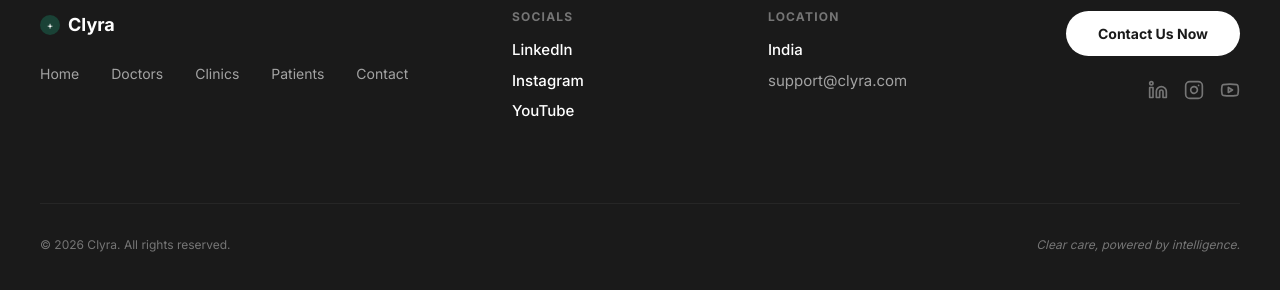
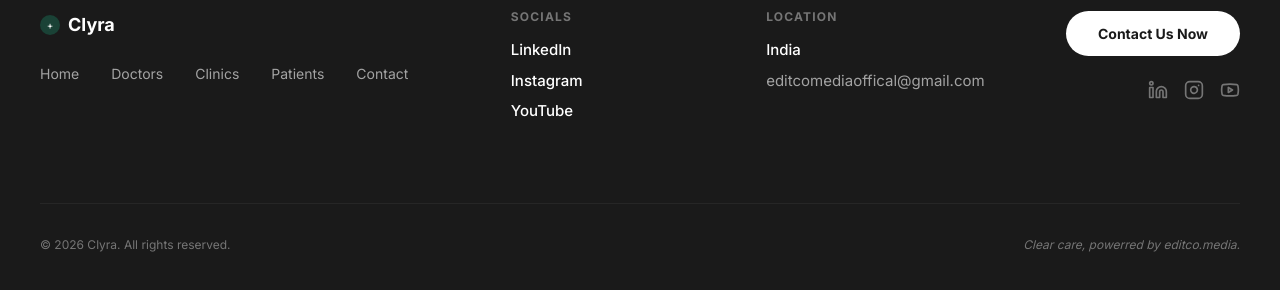
Before and after one commit to harshapolina/editco_clyra_frontend, a React (Vite) app: page / in a window 1280 px wide. Shown: the part 8547-8837 px from the top of the page. Built offline with nearby package versions, Linux system fonts and the light colour scheme; no server answers.

Commit message:
feat: update branding to editcomedia and implement mailto request access

```diff
--- a/src/components/sections/Footer.tsx
+++ b/src/components/sections/Footer.tsx
@@ -72,7 +72,7 @@ const Footer = () => {
             <h4 className="text-[12px] font-bold text-white/40 uppercase tracking-widest leading-none">Location</h4>
             <div className="flex flex-col gap-2">
                <p className="text-[15px] font-medium">India</p>
-               <p className="text-[15px] text-white/60">support@clyra.com</p>
+               <p className="text-[15px] text-white/60">editcomediaoffical@gmail.com</p>
             </div>
           </div>
 
@@ -91,7 +91,7 @@ const Footer = () => {
 
         <div className="py-8 border-t border-white/5 flex flex-col md:flex-row justify-between items-center gap-4">
            <p className="text-[12px] text-white/40">© 2026 Clyra. All rights reserved.</p>
-           <p className="text-[12px] text-white/40 italic">Clear care, powered by intelligence.</p>
+           <p className="text-[12px] text-white/40 italic">Clear care, powerred by editco.media.</p>
         </div>
       </div>
     </footer>
--- a/src/components/sections/Waitlist.tsx
+++ b/src/components/sections/Waitlist.tsx
@@ -24,9 +24,18 @@ const Waitlist = () => {
               </p>
             </div>
 
-            <form className="flex flex-col sm:flex-row max-w-xl mx-auto p-1.5 bg-white/5 backdrop-blur-3xl rounded-full border border-white/10 shadow-2xl items-center">
+            <form
+              onSubmit={(e) => {
+                e.preventDefault();
+                const email = (e.currentTarget.elements.namedItem('email') as HTMLInputElement).value;
+                window.location.href = `mailto:editcomediaoffical@gmail.com?subject=Access Request for Clyra&body=Hello, I would like to request access for my clinic. My contact email is: ${email}`;
+              }}
+              className="flex flex-col sm:flex-row max-w-xl mx-auto p-1.5 bg-white/5 backdrop-blur-3xl rounded-full border border-white/10 shadow-2xl items-center"
+            >
               <input
                 type="email"
+                name="email"
+                required
                 placeholder="Doctor@clinic.com"
                 className="flex-1 bg-transparent border-none rounded-full px-8 py-4 text-white placeholder:text-white/20 focus:outline-none transition-all font-bold text-lg w-full"
               />
```
